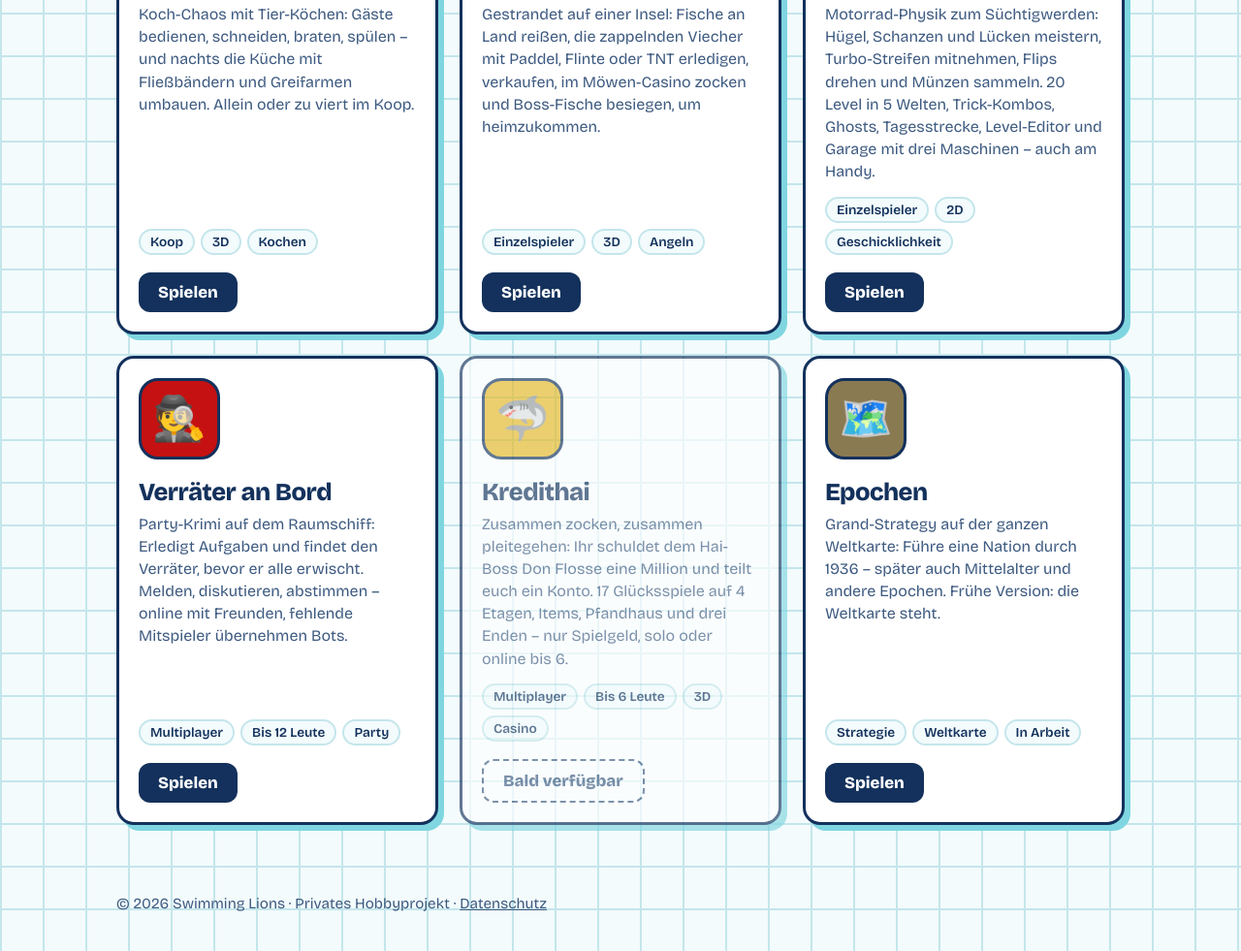
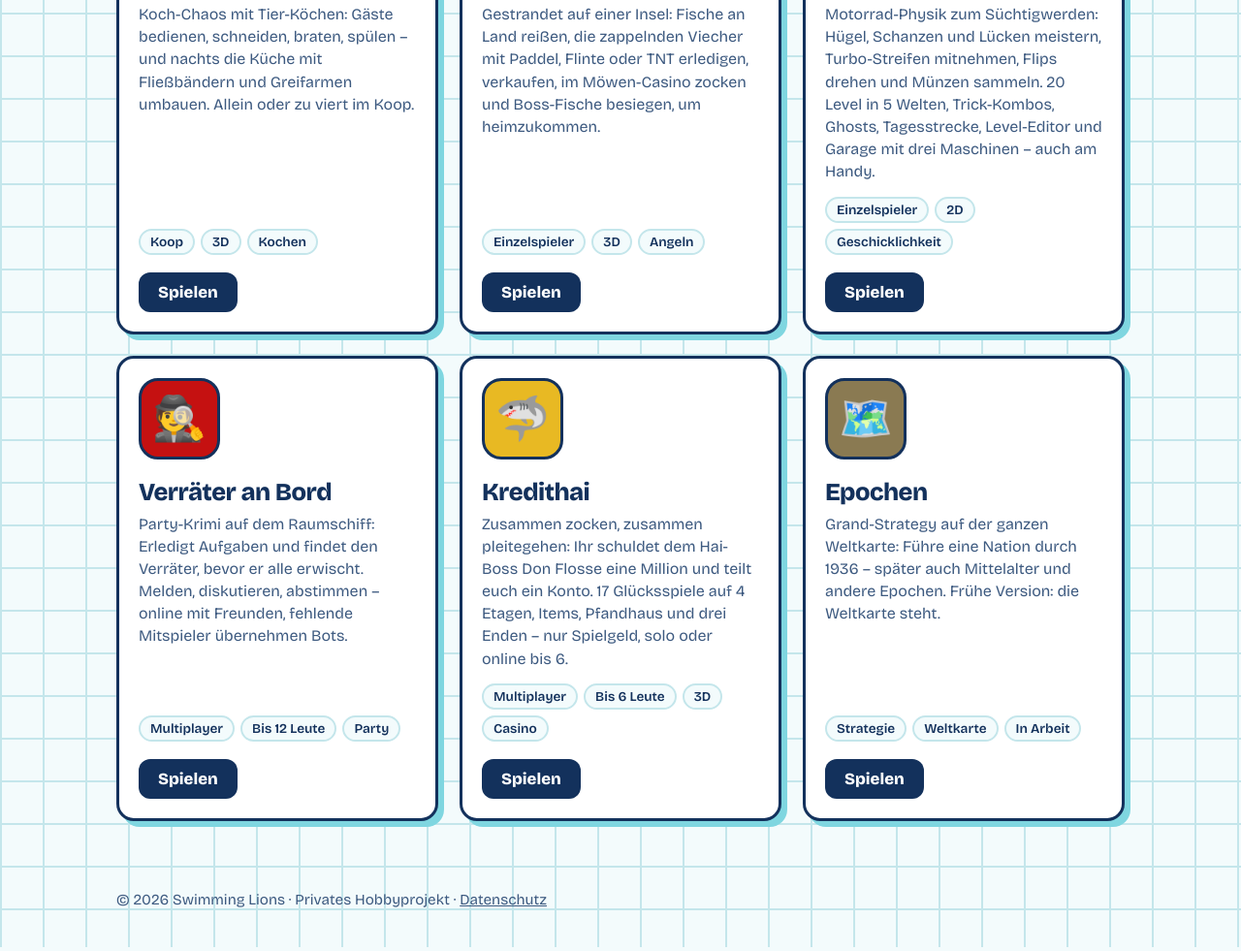
Before and after one commit to taddelcoder-svg/spielesammlung, a plain HTML site: page index.html in a window 1280 px wide. Shown: the part 2187-3168 px from the top of the page at 97% size. Drawn offline with Linux system fonts and the light colour scheme.

Commit message:
Kredithai: Link zu gamblebambel.onrender.com
Co-Authored-By: Claude Opus 5.5 <noreply@anthropic.com>

```diff
--- a/index.html
+++ b/index.html
@@ -345,7 +345,7 @@ const SPIELE = [
     icon: "🦈",
     farbe: "#e8b923",
     tags: ["Multiplayer", "Bis 6 Leute", "3D", "Casino"],
-    link: "",
+    link: "https://gamblebambel.onrender.com",
     neuerTab: false
   },
   {
```
